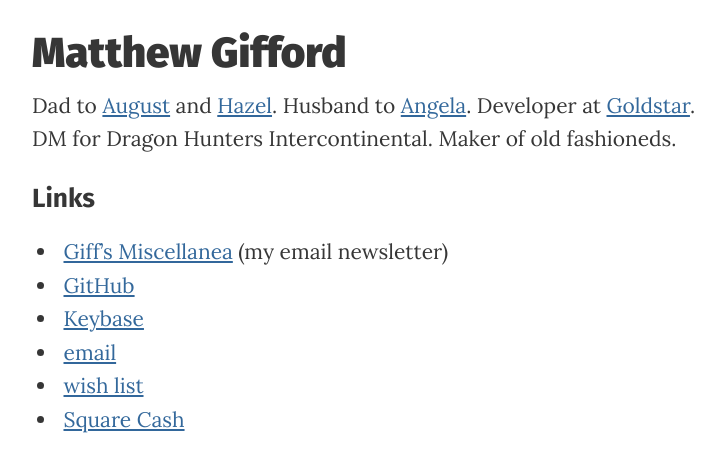
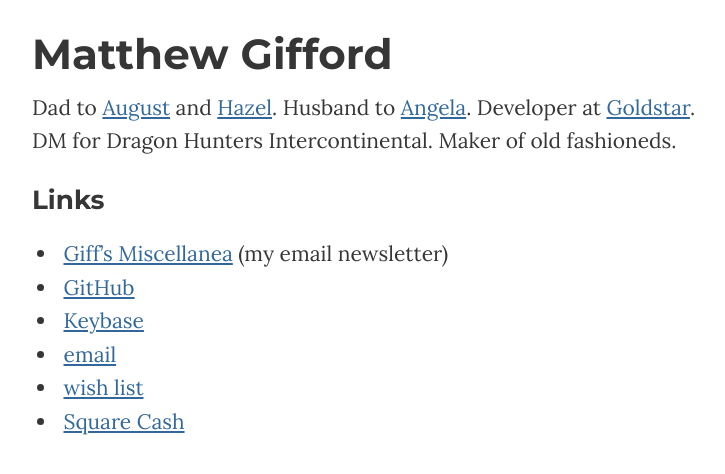
Before and after one commit to mattg/matthewgifford.com, a Jekyll site: the page built from index.md, in a window 1280 px wide. Shown: the top 474 px of the page, without its empty margins (258-983 px from the left). Built offline with Jekyll 4.4.1, drawn with Linux system fonts in a browser that asks for light colours.

Commit message:
Update heading font

```diff
--- a/_includes/header.html
+++ b/_includes/header.html
@@ -23,7 +23,7 @@
     {% endif %}
     <link rel="canonical" href="https://www.matthewgifford.com{{ page.url }}" />
     <link rel="alternate" type="application/rss+xml" href="/feed.xml" />
-    <link rel="stylesheet" href="https://fonts.googleapis.com/css?family=Fira+Sans:400,700,900|Lora" />
+    <link rel="stylesheet" href="https://fonts.googleapis.com/css?family=Montserrat:400,700|Lora" />
     <link rel="stylesheet" href="/css/main.css" />
     <link rel="apple-touch-icon" sizes="57x57" href="/img/favicon/apple-icon-57x57.png">
     <link rel="apple-touch-icon" sizes="60x60" href="/img/favicon/apple-icon-60x60.png">
--- a/css/main.scss
+++ b/css/main.scss
@@ -8,7 +8,7 @@ $white: hsl(50, 0, 100%);
 $link: hsla(210, 80%, 30%, .85);
 
 $serif: Lora, serif;
-$sans-serif: "Fira Sans", sans-serif;
+$sans-serif: Montserrat, sans-serif;
 
 body {
   background-color: $white;
@@ -150,7 +150,7 @@ h3 {
 h1 {
   font-size: 2em;
   margin-bottom: .25em;
-  font-weight: 900;
+  font-weight: 700;
 
   + p {
     margin-top: .5em;
```
